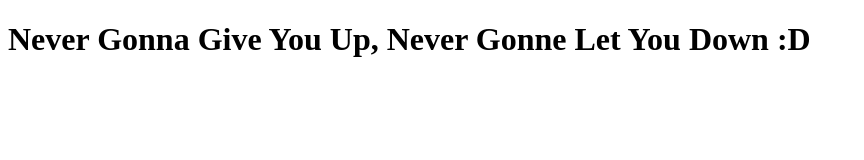
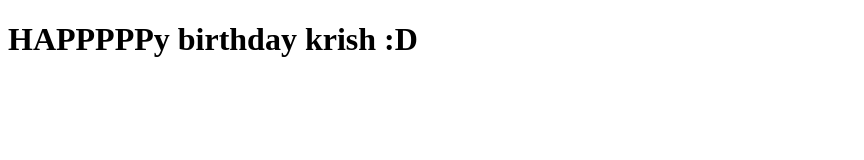
Before and after one commit to AnlessXtha/trial, a plain HTML site: page index.html in a window 1280 px wide. Shown: the whole page, without its empty margins (0-864 px from the left). Drawn offline with Linux system fonts and the light colour scheme.

Commit message:
h1 changed and css value changed(background color and font family) retake

```diff
--- a/index.html
+++ b/index.html
@@ -7,6 +7,6 @@
     <title>TRY</title>
 </head>
 <body>
-    <h1>Never Gonna Give You Up, Never Gonne Let You Down :D </h1>
+    <h1>HAPPPPPy birthday krish :D </h1>
 </body>
 </html>
```
